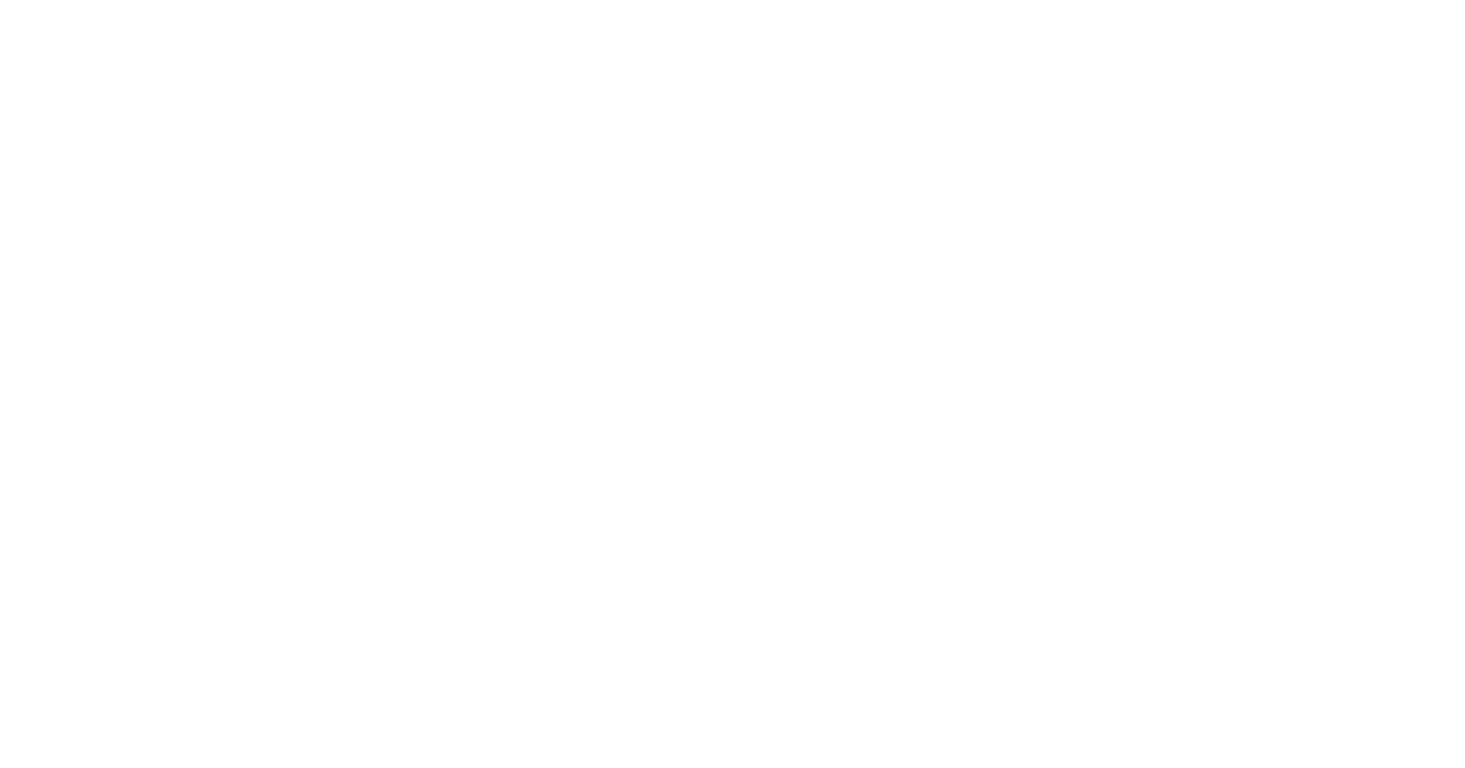
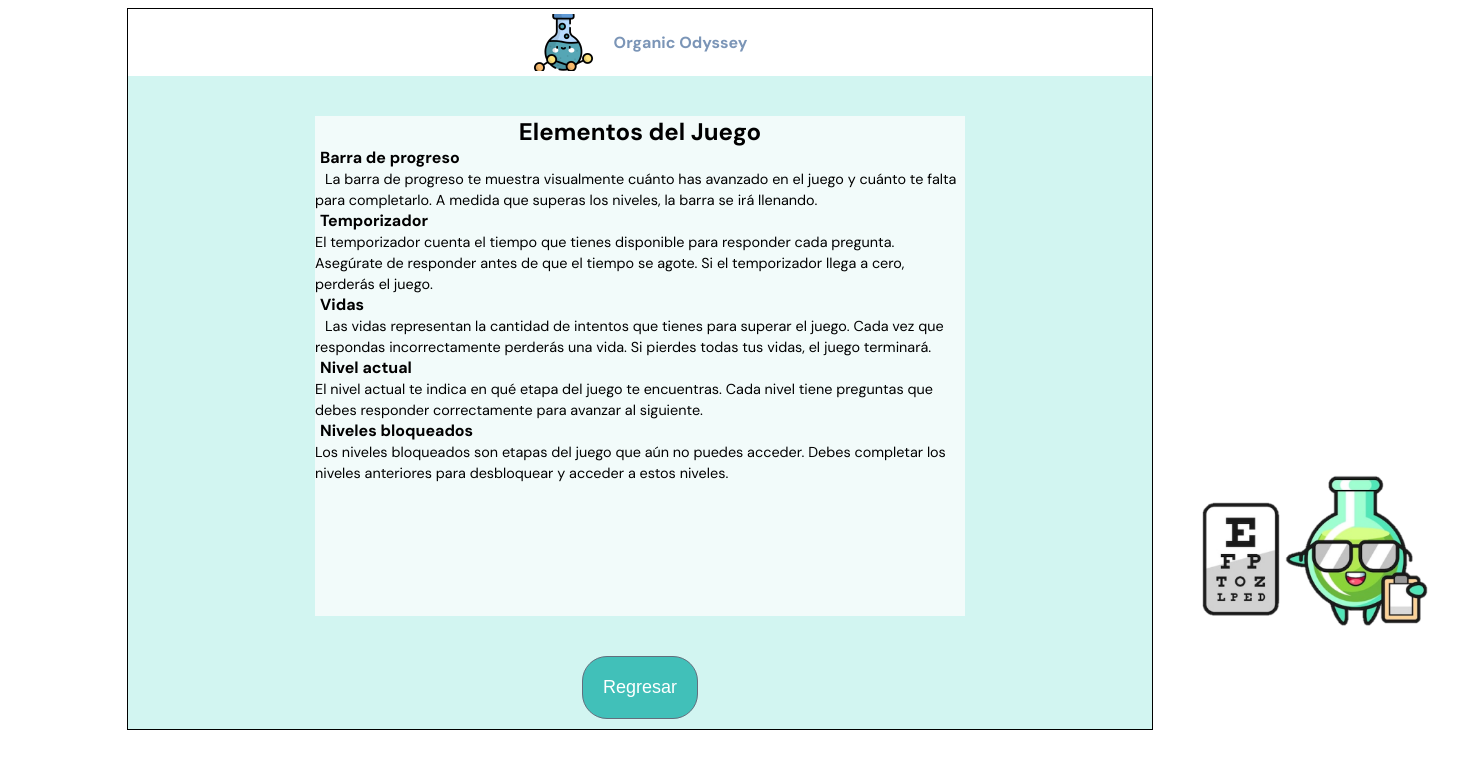
Before and after one commit to CATEVA26/Organic-Odyssey, a plain HTML site: page elementosJuego.html in a window 1280 px wide. Shown: the whole page, 1465 px wide, since content can reach past the window. Drawn offline with Linux system fonts and the light colour scheme.

Commit message:
creacionNuevosArchivosCSS

```diff
--- a/elementosJuego.html
+++ b/elementosJuego.html
@@ -0,0 +1,71 @@
+<!DOCTYPE html>
+<html lang="en">
+
+<head>
+    <meta charset="UTF-8">
+    <meta name="viewport" content="width=device-width, initial-scale=1.0">
+    <title>Document</title>
+    <link rel="stylesheet" href="styles/styles.css">
+    <link rel="preconnect" href="https://fonts.googleapis.com">
+    <link rel="preconnect" href="https://fonts.gstatic.com" crossorigin>
+    <link
+        href="https://fonts.googleapis.com/css2?family=DM+Sans:ital,opsz,wght@0,9..40,100..1000;1,9..40,100..1000&display=swap"
+        rel="stylesheet">
+    <style>
+        body {
+            font-family: "DM Sans", sans-serif;
+            font-optical-sizing: auto;
+        }
+    </style>
+</head>
+
+<body>
+    <div class="contenedor-juego">
+        <div class="pantalla-juego">
+            <header class="barra-superior">
+                <img src="/img/827842-1.png" alt="Logo juego Organic Odyssey" style="width: 61px; height: 57px;">
+                <span>Organic Odyssey</span>
+            </header>
+            <section class="contenido">
+                <div class="SeccionAyuda">
+                    <div class="marco-ayuda">
+
+                        <div class="text-wrapper-2">Elementos del Juego</div>
+                        <span class="text-wrapper">Barra de progreso <br></span>
+                        <span class="span">La barra de progreso te muestra visualmente cuánto has avanzado en el juego y
+                            cuánto te falta para completarlo. A medida que superas los niveles, la barra se irá
+                            llenando.<br></span>
+                        <span class="text-wrapper">Temporizador</span>
+                        <span class="span"> <br>
+                            El temporizador cuenta el tiempo que tienes disponible para responder cada pregunta.
+                            Asegúrate de responder antes de que el tiempo se agote. Si el temporizador llega a cero,
+                            perderás el juego. <br>
+                        </span>
+                        <span class="text-wrapper">Vidas<br /></span>
+                        <span class="span">Las vidas representan la cantidad de intentos que tienes para superar el
+                            juego. Cada vez que respondas incorrectamente perderás una vida. Si pierdes todas tus vidas,
+                            el juego terminará.
+                        </span>
+                        <span class="text-wrapper">Nivel actual</span>
+                        <span class="span"><br>
+                            El nivel actual te indica en qué etapa del juego te encuentras. Cada nivel tiene preguntas
+                            que debes responder correctamente para avanzar al siguiente.
+                        </span><br>
+                        <span class="text-wrapper">Niveles bloqueados</span>
+                        <span class="span">
+                            <br>
+                            Los niveles bloqueados son etapas del juego que aún no puedes acceder. Debes completar los
+                            niveles anteriores para desbloquear y acceder a estos niveles.
+                        </span>
+                    </div>
+                    <img src="img/quimica-6-1.png" alt="">
+                </div>
+                <div style="display: flex; gap: 40px; width: 80%; justify-content: center; margin-top: 40px;">
+                    <div style="margin-bottom: 20px;"><button class="btn-Accion">Regresar</button></div>
+                </div>
+            </section>
+        </div>
+    </div>
+</body>
+
+</html>
```
Also changed, not shown: index.html (+1 -1 lines), styles/elementosJuego.css (added), styles/styles.css (renamed from styles.css).
